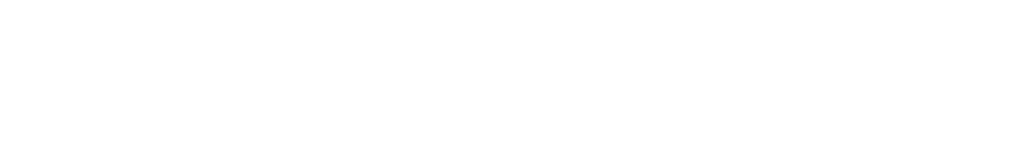
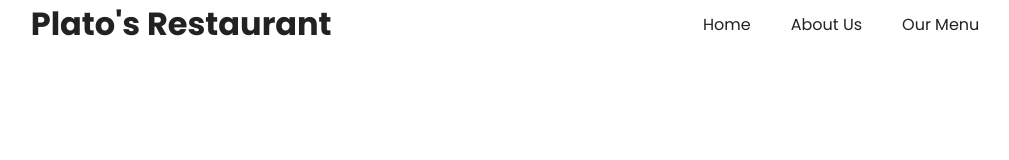
Before and after one commit to Manifest-Son/Pareto-s-Restaurant, a website built with Vite: page index.html in a window 1280 px wide. Shown: the whole page, without its empty margins (135-1144 px from the left). Built offline with nearby package versions, Linux system fonts and the light colour scheme.

Commit message:
defines the header section

```diff
--- a/index.html
+++ b/index.html
@@ -7,6 +7,16 @@
     <link rel="stylesheet" href="style.css">
   </head>
   <body>
-    <h1>plato's restaurant</h1>
+    <header class="header">
+      <h1 class="header-logo-text">plato's restaurant</h1>
+      <nav class="header-nav">
+        <ol class="header-nav-list">
+          <li><a href="" class="header-nav-link">home</a></li>
+          <li><a href="" class="header-nav-link">about us</a></li>
+          <li><a href="" class="header-nav-link">our menu</a></li>
+        </ol>
+      </nav>
+    </header>
+
   </body>
 </html>
--- a/style.css
+++ b/style.css
@@ -25,7 +25,35 @@ html{
 body{
   font-size: 1.6rem;
   font-family: var(--primary-font);
-  color: var(--color-white);
+  color: var(--color-black);
+}
 
+.header{ /* flex container */
+  display: flex;
+  justify-content: space-around;
+  align-items: center;
 
 }
+@media screen and (max-width: 37.5rem) {
+    .header{
+      display: flex;
+      flex-direction: column;
+
+    }
+}
+.header-logo-text{
+  text-transform: capitalize;
+}
+
+.header-nav-list{
+  list-style: none;
+  display: flex;
+  gap: 4rem;
+  text-transform: capitalize;
+
+}
+
+.header-nav-link{
+  text-decoration: none;
+  color: var(--color-black);
+}
```
